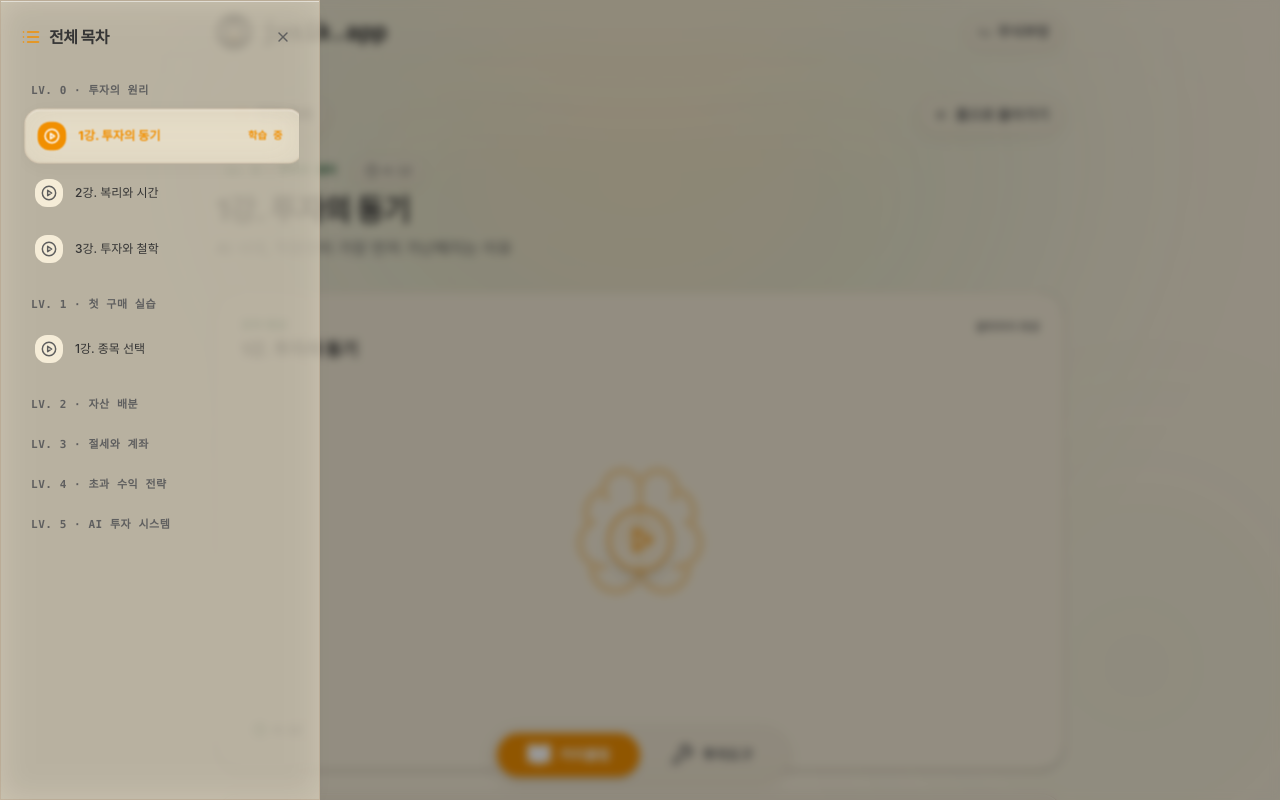
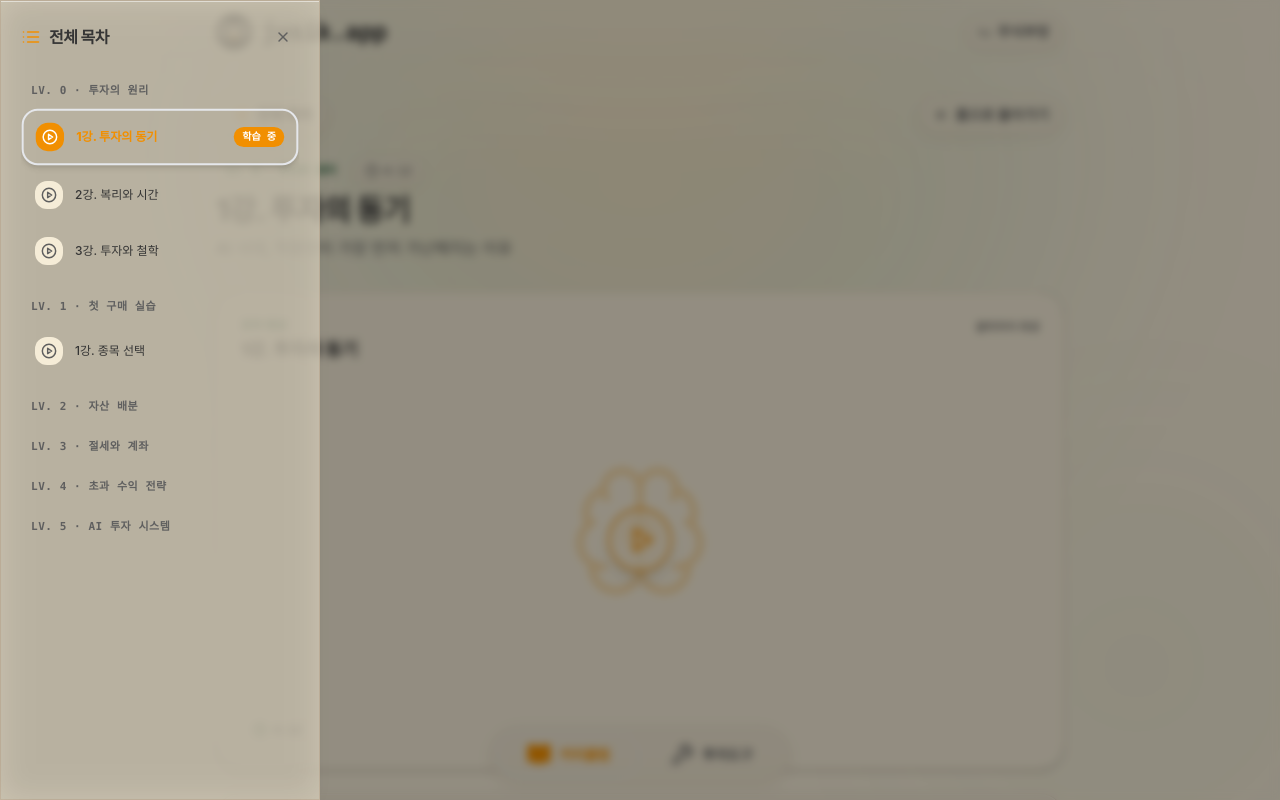
Before and after one commit to hajooi/jusik-app, a Next.js app: page /lesson/lv0-1 in a window 1280 px wide. Both pictures are taken after a click on the button "전체 목차". Shown: the top 800 px of the page. Built offline with nearby package versions, Linux system fonts and the light colour scheme.

Commit message:
style: Apply subtle warm orange tinted glass hover glow to nav & drawer and add smooth drawer slide-out animation before navigation

```diff
--- a/src/components/BottomNavigation.tsx
+++ b/src/components/BottomNavigation.tsx
@@ -34,10 +34,10 @@ export default function BottomNavigation() {
         className="pointer-events-auto w-full max-w-[260px] xs:max-w-[280px] sm:max-w-[300px] glass-card rounded-full p-1.5 shadow-xl transition-all duration-300 relative overflow-hidden"
       >
         <div className="flex items-center justify-around relative">
-          {/* Animated Liquid Sliding Pill Highlight with Orange Glow Border */}
+          {/* Animated Liquid Sliding Pill Highlight with Subtle Orange Glow & Border */}
           {activeIndex !== -1 && (
             <div
-              className="absolute top-0 bottom-0 rounded-full bg-[var(--accent-orange)] border-2 border-[var(--accent-orange)] transition-transform duration-300 ease-out shadow-md pointer-events-none"
+              className="absolute top-0 bottom-0 rounded-full bg-[var(--accent-orange)]/15 border border-[var(--accent-orange)]/40 transition-transform duration-300 ease-out shadow-2xs pointer-events-none"
               style={{
                 width: `${100 / navItems.length}%`,
                 left: 0,
@@ -58,7 +58,7 @@ export default function BottomNavigation() {
                 href={item.href}
                 className={`relative z-10 flex items-center justify-center gap-1.5 sm:gap-2 py-2.5 px-3 sm:px-4 rounded-full w-full transition-all duration-300 active:scale-95 ${
                   isActive
-                    ? 'text-white font-extrabold'
+                    ? 'text-[var(--accent-orange)] font-extrabold'
                     : 'text-[var(--text-secondary)] font-semibold hover:text-[var(--accent-orange)]'
                 }`}
               >
@@ -66,7 +66,7 @@ export default function BottomNavigation() {
                   fill={isActive ? 'currentColor' : 'none'}
                   className={`w-4.5 h-4.5 transition-all duration-300 ${
                     isActive
-                      ? 'stroke-[2.2px] text-white scale-105'
+                      ? 'stroke-[2.2px] text-[var(--accent-orange)] scale-105'
                       : 'stroke-[1.8px]'
                   }`}
                 />
--- a/src/components/SidebarDrawer.tsx
+++ b/src/components/SidebarDrawer.tsx
@@ -13,11 +13,12 @@ export default function SidebarDrawer({ currentLessonId }: SidebarDrawerProps) {
   const [isMobileOpen, setIsMobileOpen] = useState(false);
   const [isClosing, setIsClosing] = useState(false);
 
-  const handleClose = () => {
+  const handleClose = (onComplete?: () => void) => {
     setIsClosing(true);
     setTimeout(() => {
       setIsMobileOpen(false);
       setIsClosing(false);
+      if (onComplete) onComplete();
     }, 260);
   };
 
@@ -35,7 +36,7 @@ export default function SidebarDrawer({ currentLessonId }: SidebarDrawerProps) {
           전체 목차
         </h3>
         <button
-          onClick={handleClose}
+          onClick={() => handleClose()}
           className="p-2 rounded-full text-[var(--text-secondary)] hover:text-[var(--text-primary)] hover:bg-[var(--card-hover)] transition-colors active:scale-95"
         >
           <X className="w-4 h-4" />
@@ -57,16 +58,27 @@ export default function SidebarDrawer({ currentLessonId }: SidebarDrawerProps) {
                   <Link
                     key={lesson.id}
                     href={`/lesson/${lesson.id}`}
-                    onClick={handleClose}
+                    onClick={(e) => {
+                      if (isActive) {
+                        e.preventDefault();
+                        handleClose();
+                      } else {
+                        // Smooth slide out animation before route navigation
+                        e.preventDefault();
+                        handleClose(() => {
+                          window.location.href = `/lesson/${lesson.id}`;
+                        });
+                      }
+                    }}
                     className={`group flex items-center gap-3 p-3 rounded-2xl text-xs transition-all duration-300 ${
                       isActive
-                        ? 'glass-card border-2 border-[var(--accent-orange)] text-[var(--accent-orange)] font-extrabold shadow-md scale-[1.02] translate-x-1'
+                        ? 'bg-[var(--accent-orange)]/15 border-2 border-[var(--accent-orange)]/50 text-[var(--accent-orange)] font-extrabold shadow-md scale-[1.01]'
                         : 'text-[var(--text-primary)] hover:bg-[var(--card-hover)] hover:text-[var(--accent-orange)] font-medium'
                     }`}
                   >
                     <div className={`w-7 h-7 rounded-xl flex items-center justify-center shrink-0 transition-colors ${
                       isActive
-                        ? 'bg-[var(--accent-orange)] text-white shadow-2xs'
+                        ? 'bg-[var(--accent-orange)] text-white shadow-xs'
                         : 'bg-[var(--bg-main)] text-[var(--text-secondary)] group-hover:text-[var(--accent-orange)] group-hover:bg-[var(--accent-orange)]/10'
                     }`}>
                       <PlayCircle className="w-4 h-4 stroke-[2.2]" />
@@ -75,7 +87,7 @@ export default function SidebarDrawer({ currentLessonId }: SidebarDrawerProps) {
                     <span className="truncate flex-1">{lesson.title}</span>
 
                     {isActive ? (
-                      <span className="text-[10px] font-extrabold px-2 py-0.5 rounded-full bg-[var(--accent-orange)]/15 text-[var(--accent-orange)] shrink-0 font-mono">
+                      <span className="text-[10px] font-extrabold px-2 py-0.5 rounded-full bg-[var(--accent-orange)] text-white shrink-0 font-mono shadow-2xs">
                         학습 중
                       </span>
                     ) : (
@@ -110,7 +122,7 @@ export default function SidebarDrawer({ currentLessonId }: SidebarDrawerProps) {
           {/* Backdrop Overlay Click to Close */}
           <div
             className="absolute inset-0"
-            onClick={handleClose}
+            onClick={() => handleClose()}
           />
 
           {/* Sliding Panel with Smooth Side Animation & Brand Base Cream Surface */}
```
